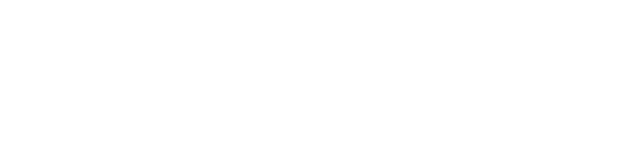
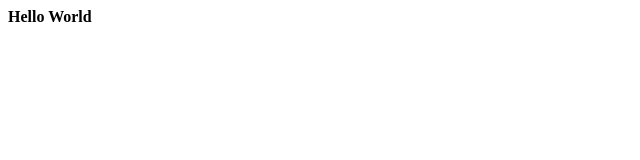
Before and after one commit to noormohammedb/test_git_merge, a plain HTML site: page index.html in a window 1280 px wide. Shown: the whole page, without its empty margins (0-640 px from the left). Drawn offline with Linux system fonts and the light colour scheme.

Commit message:
basic helloworld and bgc

```diff
--- a/index.html
+++ b/index.html
@@ -5,6 +5,10 @@
     <title>test merge</title>
 </head>
 <body>
-
+    <div class="main">
+        <h4>
+            Hello World
+        </h4>
+    </div>
 </body>
 </html>
--- a/style.css
+++ b/style.css
@@ -0,0 +1,4 @@
+body{
+    background-color: #000;
+    color: #fff;
+}
```
